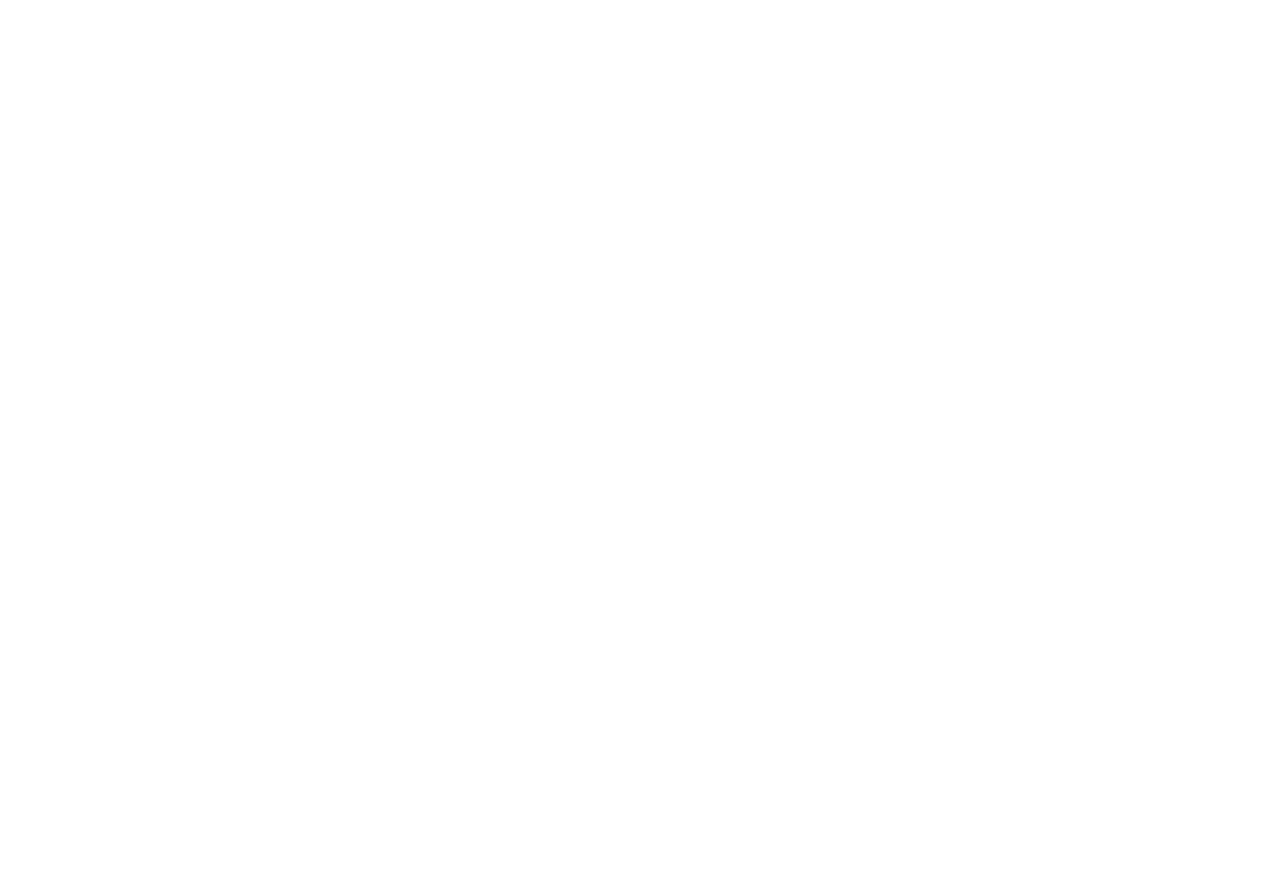
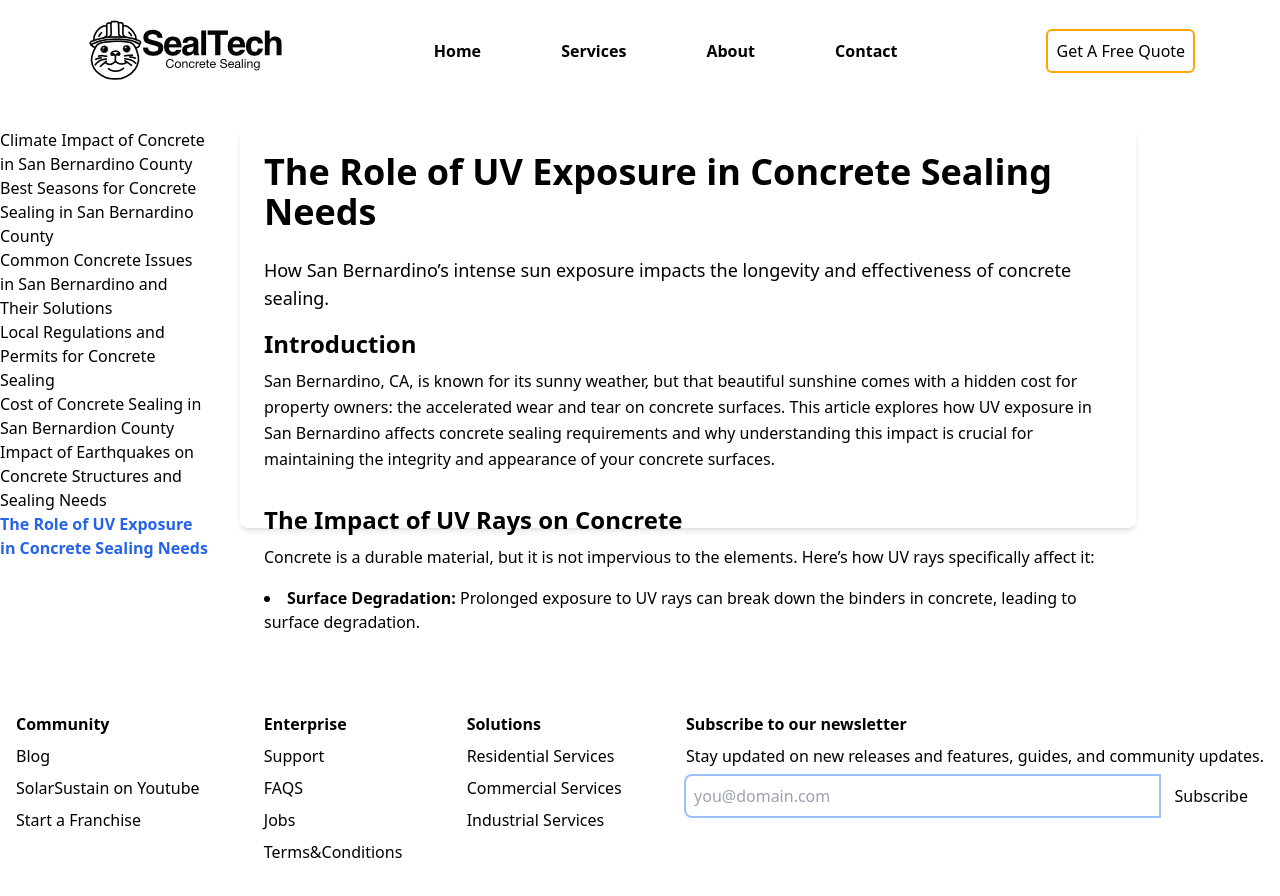
Before and after one commit to gerardojgarcia/sealtechpro, a Nuxt app: page /blog/uv-exposure-concrete-sealing in a window 1280 px wide. Before the commit this address had no page. Shown: the top 896 px of the page. Before the commit the page ends 800 px from the top, so only its background shows below. Built offline with nearby package versions, Linux system fonts and the light colour scheme.

Commit message:
added new entry in articls.js

```diff
--- a/data/articles.js
+++ b/data/articles.js
@@ -47,6 +47,14 @@
       "Analyze how earthquakes affect concrete structures and the importance of sealing in the region.",
     link: "/blog/earthquake-impact-concrete-sealing",
   },
+  {
+    id: 7,
+    title: "The Role of UV Exposure in Concrete Sealing Needs",
+    date: "08-1-2024",
+    description:
+      "How San Bernardino’s sun exposure affects concrete sealing requirements.",
+    link: "/blog/uv-exposure-concrete-sealing",
+  },
 ];
 
 export default articles;
--- /dev/null
+++ b/pages/blog/uv-exposure-concrete-sealing.vue
@@ -0,0 +1,152 @@
+<script setup>
+useHead({
+    title: "The Role of UV Exposure in Concrete Sealing Needs",
+    description:
+        "This article explores how UV exposure in San Bernardino affects concrete sealing requirements and why understanding this impact is crucial for maintaining the integrity and appearance of your concrete surfaces.",
+});
+</script>
+
+<template>
+    <div class="max-w-4xl mx-auto p-6 bg-white shadow-md rounded-lg">
+        <h1 class="text-4xl font-bold text-gray-800 mb-6">
+            The Role of UV Exposure in Concrete Sealing Needs
+        </h1>
+
+        <p class="text-lg text-gray-700 mb-4">
+            How San Bernardino’s intense sun exposure impacts the longevity and
+            effectiveness of concrete sealing.
+        </p>
+
+        <section class="mb-8">
+            <h2 class="text-2xl font-semibold text-gray-800 mb-2">
+                Introduction
+            </h2>
+            <p class="text-gray-700 leading-relaxed">
+                San Bernardino, CA, is known for its sunny weather, but that
+                beautiful sunshine comes with a hidden cost for property owners:
+                the accelerated wear and tear on concrete surfaces. This article
+                explores how UV exposure in San Bernardino affects concrete
+                sealing requirements and why understanding this impact is
+                crucial for maintaining the integrity and appearance of your
+                concrete surfaces.
+            </p>
+        </section>
+
+        <section class="mb-8">
+            <h2 class="text-2xl font-semibold text-gray-800 mb-2">
+                The Impact of UV Rays on Concrete
+            </h2>
+            <p class="text-gray-700 leading-relaxed mb-4">
+                Concrete is a durable material, but it is not impervious to the
+                elements. Here’s how UV rays specifically affect it:
+            </p>
+            <ul class="list-disc list-inside text-gray-700 space-y-2">
+                <li>
+                    <strong>Surface Degradation:</strong> Prolonged exposure to
+                    UV rays can break down the binders in concrete, leading to
+                    surface degradation.
+                </li>
+                <li>
+                    <strong>Color Fading:</strong> The sun's rays can cause the
+                    pigments in colored concrete to fade, leaving your surfaces
+                    looking dull and uneven.
+                </li>
+                <li>
+                    <strong>Cracking and Spalling:</strong> Without proper
+                    sealing, UV exposure can accelerate the development of
+                    cracks and spalling, which compromises the structural
+                    integrity of the concrete.
+                </li>
+            </ul>
+        </section>
+
+        <section class="mb-8">
+            <h2 class="text-2xl font-semibold text-gray-800 mb-2">
+                Why Sealing is Crucial in San Bernardino
+            </h2>
+            <p class="text-gray-700 leading-relaxed mb-4">
+                Given the intense UV exposure in San Bernardino, regular
+                concrete sealing becomes a necessity rather than an option.
+                Sealing provides a protective barrier that:
+            </p>
+            <ul class="list-disc list-inside text-gray-700 space-y-2">
+                <li>
+                    <strong>Prevents UV Penetration:</strong> High-quality
+                    sealers are designed to block UV rays, preserving the
+                    surface and preventing deterioration.
+                </li>
+                <li>
+                    <strong>Maintains Aesthetic Appeal:</strong> Sealing helps
+                    retain the vibrant color of stamped or stained concrete,
+                    keeping your property looking fresh and well-maintained.
+                </li>
+                <li>
+                    <strong>Extends Lifespan:</strong> By reducing the
+                    likelihood of cracks and other damage, sealing can
+                    significantly extend the life of your concrete surfaces.
+                </li>
+            </ul>
+        </section>
+
+        <section class="mb-8">
+            <h2 class="text-2xl font-semibold text-gray-800 mb-2">
+                Case Study: The Cost of Neglecting Sealing
+            </h2>
+            <p class="text-gray-700 leading-relaxed mb-4">
+                Consider the example of a homeowner in San Bernardino who
+                neglected to reseal their driveway after several years. The
+                result? The driveway developed multiple cracks and lost its
+                original color. The cost to repair and reseal the driveway was
+                substantially higher than it would have been to maintain a
+                regular sealing schedule. This scenario is common, especially in
+                regions with high sun exposure like San Bernardino.
+            </p>
+            <p class="text-blue-500 hover:underline">
+                <NuxtLink to="/blog/cost-concrete-sealing-san-bernardino"
+                    >For a more detailed cost analysis of concrete sealing in
+                    San Bernardino, check out this comprehensive
+                    guide.</NuxtLink
+                >
+            </p>
+        </section>
+
+        <section class="mb-8">
+            <h2 class="text-2xl font-semibold text-gray-800 mb-2">
+                The Added Challenge of Earthquake Impact
+            </h2>
+            <p class="text-gray-700 leading-relaxed mb-4">
+                San Bernardino is also prone to seismic activity, which can
+                further stress concrete surfaces. UV exposure combined with the
+                pressure from earthquakes can lead to accelerated cracking and
+                damage. Proper sealing can help mitigate some of this risk by
+                reinforcing the surface against these environmental stresses.
+            </p>
+            <p class="text-blue-500 hover:underline">
+                <NuxtLink to="/blog/earthquake-impact-concrete-sealing"
+                    >Learn more about how earthquakes affect concrete in our
+                    detailed article.</NuxtLink
+                >
+            </p>
+        </section>
+
+        <section class="mb-8">
+            <p class="text-gray-700 leading-relaxed">
+                In sunny San Bernardino, the importance of concrete sealing
+                cannot be overstated. Regular sealing not only protects against
+                UV damage but also extends the life and maintains the beauty of
+                your concrete surfaces. Don’t wait until the damage is
+                done—invest in sealing today to save on costly repairs tomorrow.
+            </p>
+            <p class="text-blue-500 hover:underline mt-4">
+                <NuxtLink to="/quote"
+                    >For a custom quote on your concrete sealing needs, visit
+                    this page.</NuxtLink
+                >
+            </p>
+        </section>
+    </div>
+</template>
+
+<style scoped>
+/* TailwindCSS is applied globally, so no scoped styles are needed here */
+</style>
```
